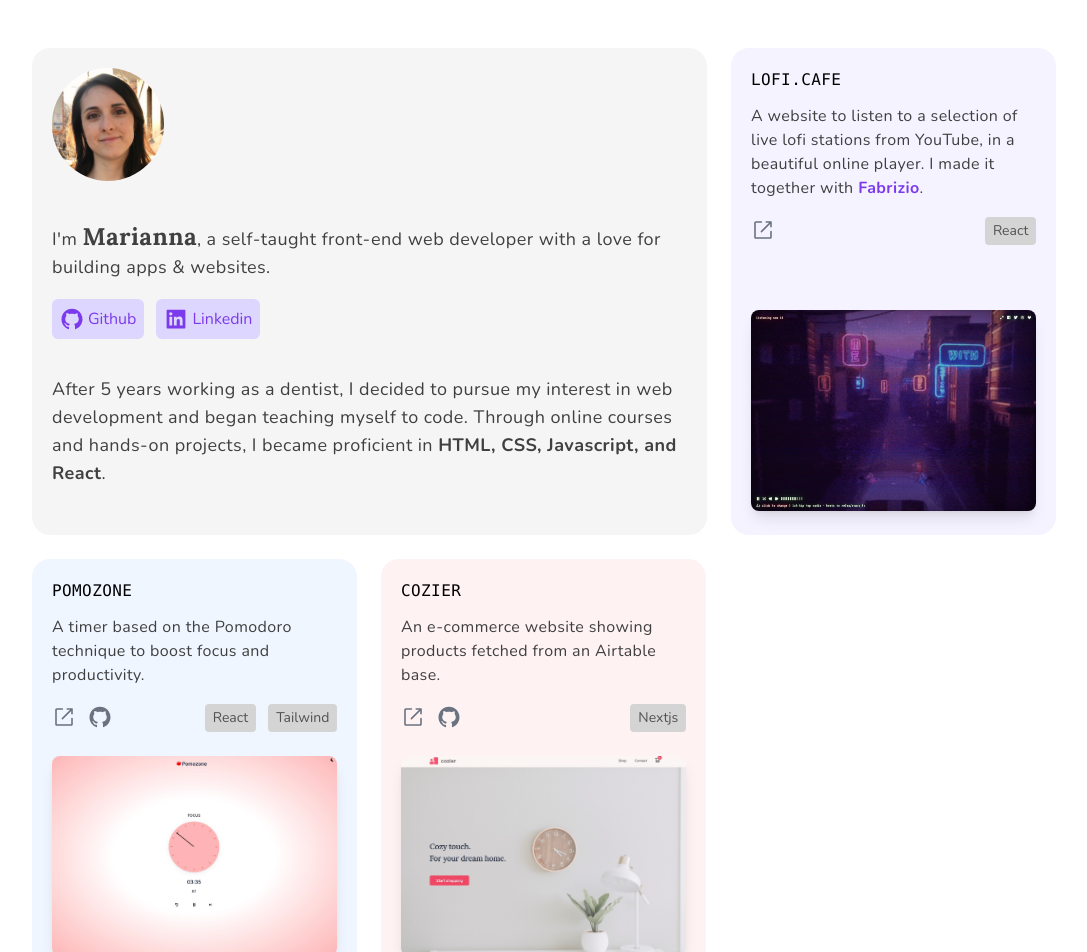
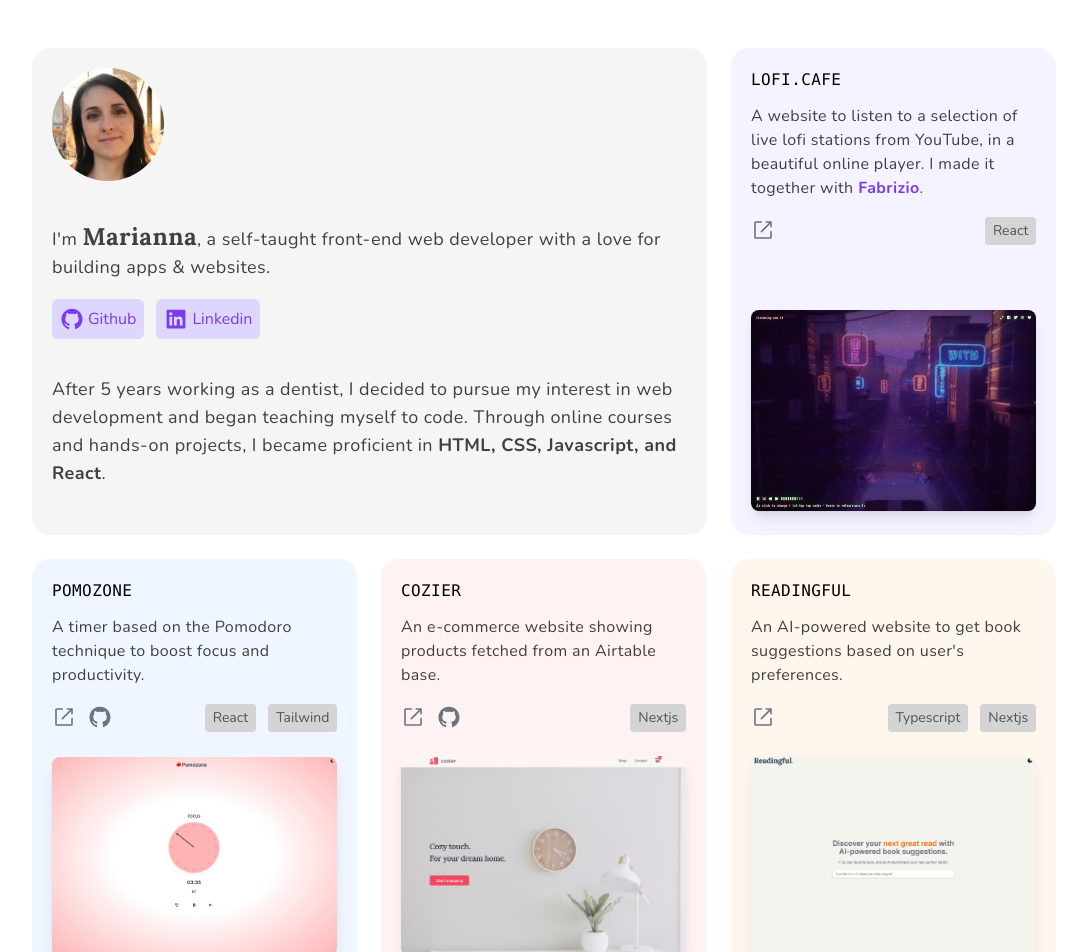
Before and after one commit to maridivi/new-personal-portfolio, a Next.js app: page / in a window 1280 px wide. Shown: the top 952 px of the page, without its empty margins (96-1183 px from the left). Built offline with nearby package versions, Linux system fonts and the light colour scheme; a web font is replaced by a local one.

Commit message:
Show Readingful

```diff
--- a/src/app/page.tsx
+++ b/src/app/page.tsx
@@ -28,7 +28,7 @@ export default function Home() {
           <LofiCafe />
           <Pomozone />
           <Cozier />
-          {/* <Readingful /> */}
+          <Readingful />
           {/* <MovieGenerator /> */}
           <Contact />
         </Grid>
```
